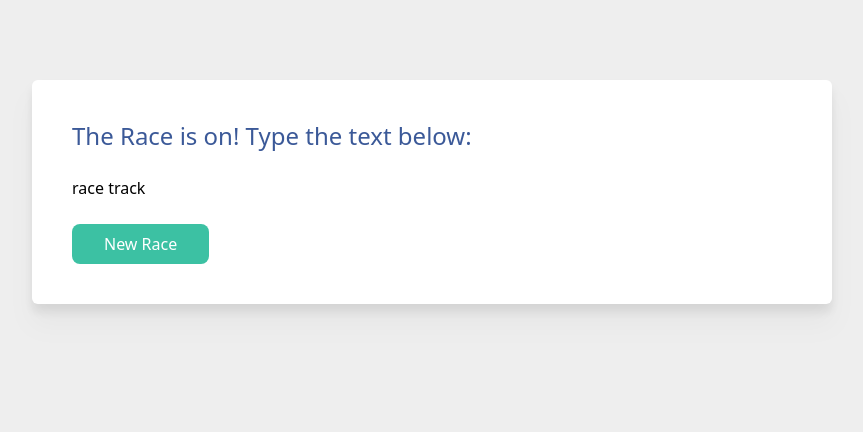
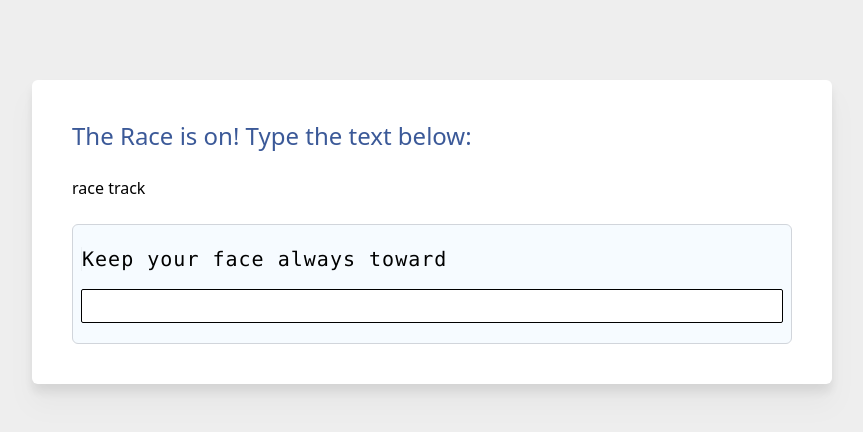
Before and after one commit to nawadeveloper/typeracer, a React (Vite) app in the folder client/: page / in a window 1280 px wide. Shown: the top 432 px of the page, without its empty margins (208-1071 px from the left). Built offline with nearby package versions, Linux system fonts and the light colour scheme.

Commit message:
timer function complete

```diff
--- a/client/src/components/RaceOn.tsx
+++ b/client/src/components/RaceOn.tsx
@@ -3,13 +3,14 @@
 
 const RaceOn = () => {
   const raceCompleted = useTypingStore((state) => state.raceCompleted);
+  const raceStartAt = useTypingStore((state) => state.raceStartAt);
   return (
     <div className="text-2xl flex justify-between">
       <div className="text-race">
         <p>The Race is on! Type the text below:</p>
       </div>
 
-      <div>{!raceCompleted && <RaceTimer />}</div>
+      <div>{!raceCompleted && raceStartAt !== null && <RaceTimer />}</div>
     </div>
   );
 };
--- a/client/src/components/TextInput.tsx
+++ b/client/src/components/TextInput.tsx
@@ -1,12 +1,22 @@
 import useTypingInput from "../hooks/useTypingInput";
+import { useTypingStore } from "../stores/useTypingStore";
 
 const TextInput = ({ text }: { text: string }) => {
   const { typed, setTyped, raceComplete, error } = useTypingInput({ text });
+  const raceStartAt = useTypingStore((state) => state.raceStartAt);
+
+  const startRace = (e: React.ChangeEvent<HTMLInputElement>) => {
+    if (raceStartAt === null) {
+      useTypingStore.getState().setRaceStartAt();
+    }
+
+    setTyped(e.target.value);
+  };
 
   return (
     <input
       value={typed}
-      onChange={(e) => setTyped(e.target.value)}
+      onChange={startRace}
       autoFocus
       disabled={raceComplete}
       onPaste={(e) => e.preventDefault()}
--- a/client/src/stores/useTypingStore.ts
+++ b/client/src/stores/useTypingStore.ts
@@ -11,6 +11,8 @@
     text: string;
     raceCompleted: boolean;
     mark: Mark;
+    raceStartAt: null | number;
+    setRaceStartAt: () => void;
     raceOver: () => void;
     startNewRace: () => void;
     updateCorrectMark: (totalCharTyped: number) => void;
@@ -21,10 +23,13 @@
     text: getText(textData),
     raceCompleted: false,
     mark: { correctlyTyped: 0, totalCharTyped: 0 },
+    raceStartAt: null,
+
+    setRaceStartAt: () => set({ raceStartAt: Date.now() }),
 
     raceOver: () => set({ raceCompleted: true }),
 
-    startNewRace: () => set({ text: getText(textData), raceCompleted: false }),
+    startNewRace: () => set({ text: getText(textData), raceCompleted: false, raceStartAt: null, mark: { correctlyTyped: 0, totalCharTyped: 0 } }),
 
     updateCorrectMark: (totalCharTyped) => set({mark: {correctlyTyped: totalCharTyped, totalCharTyped}}),
 
```
